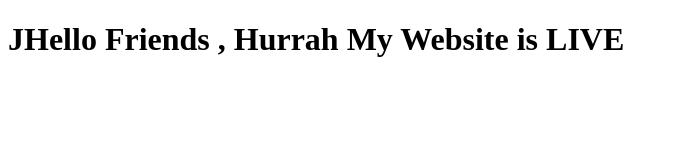
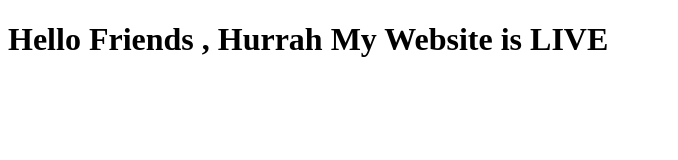
Before and after one commit to Jainnu/CourseraWeb, a plain HTML site: page site/index.html in a window 1280 px wide. Shown: the whole page, without its empty margins (0-678 px from the left). Drawn offline with Linux system fonts and the light colour scheme.

Commit message:
text modified

```diff
--- a/site/index.html
+++ b/site/index.html
@@ -4,7 +4,7 @@
 	<title>Jainil Gada</title>
 </head>
 <body>
-<h1>JHello Friends , Hurrah My Website is LIVE</h1>
+<h1>Hello Friends , Hurrah My Website is LIVE</h1>
 
 </body>
 </html>
```
